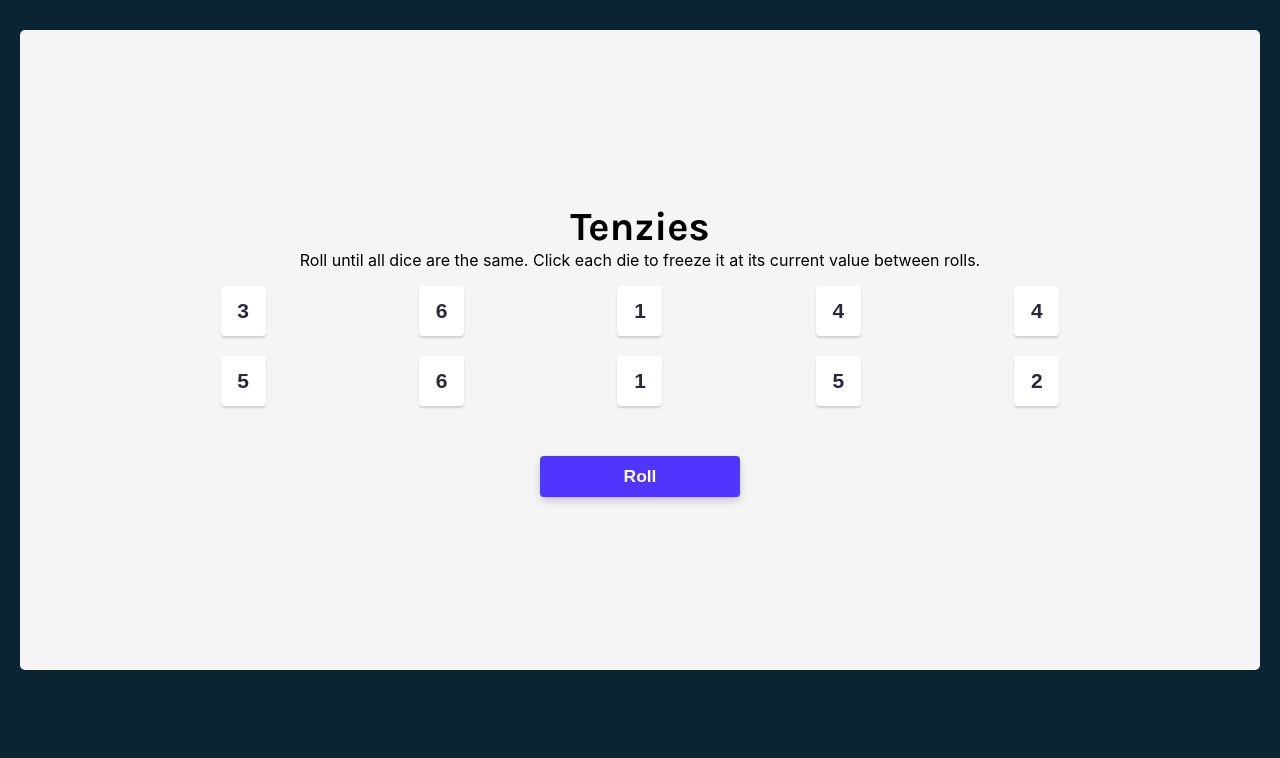
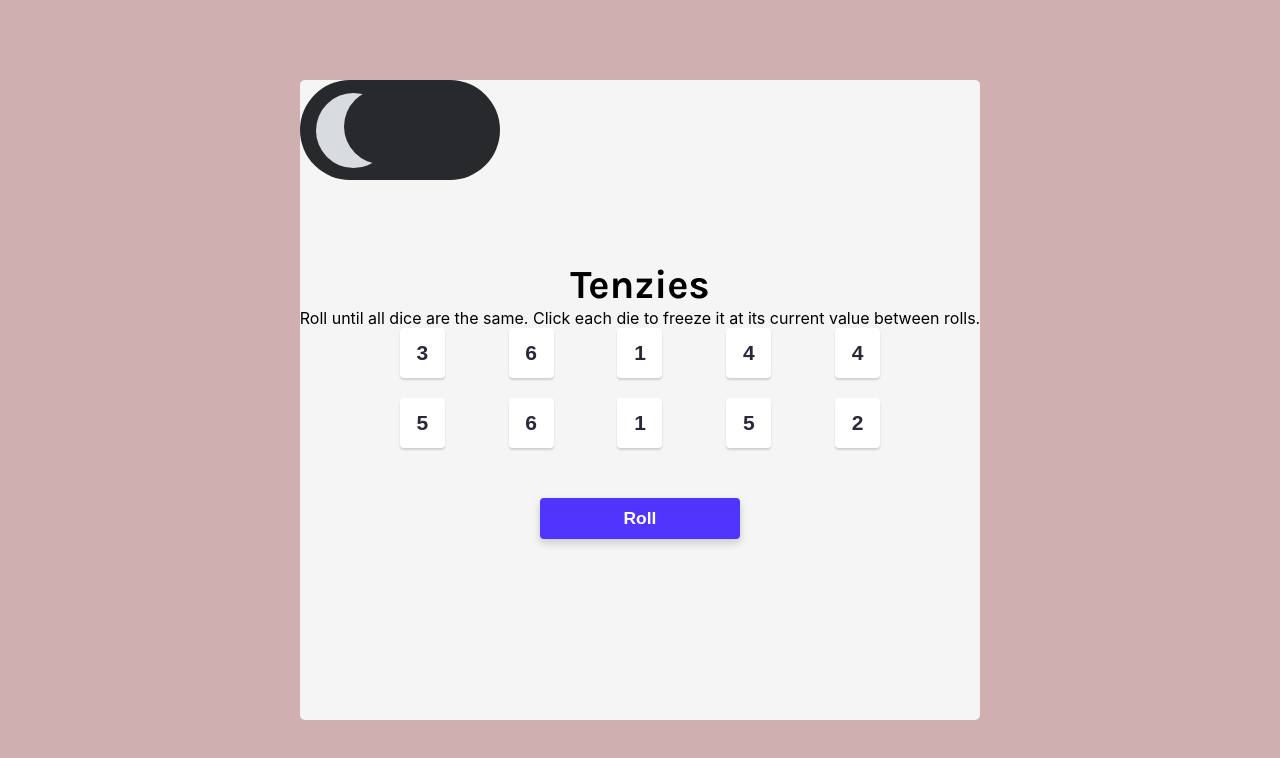
Before and after one commit to Lanr3waju/tenzies, a React (Create React App) app: page / in a window 1280 px wide. Shown: the top 758 px of the page. Built offline with nearby package versions, Linux system fonts and the light colour scheme.

Commit message:
Create toggle-btn component

```diff
--- a/src/App.css
+++ b/src/App.css
@@ -88,3 +88,74 @@ main {
   box-shadow: 0 2px 2px #00000026;
   border-radius: 4px;
 }
+
+:root {
+  --light: #d8dbe0;
+  --dark: #28292c;
+  --link: #1b8170;
+  --link-hover: #185e52;
+}
+
+* {
+  padding: 0;
+  margin: 0;
+  box-sizing: border-box;
+}
+
+body {
+  background-color: #cfafaf;
+  display: flex;
+  justify-content: center;
+  align-items: center;
+  height: 100vh;
+}
+
+.toggle-switch {
+  position: relative;
+  width: 200px;
+}
+
+label {
+  position: absolute;
+  width: 100%;
+  height: 100px;
+  background-color: var(--dark);
+  border-radius: 50px;
+  cursor: pointer;
+}
+
+input {
+  position: absolute;
+  display: none;
+}
+
+.slider {
+  position: absolute;
+  width: 100%;
+  height: 100%;
+  border-radius: 50px;
+  transition: 0.3s;
+}
+
+input:checked ~ .slider {
+  background-color: var(--light);
+}
+
+.slider::before {
+  content: "";
+  position: absolute;
+  top: 13px;
+  left: 16px;
+  width: 75px;
+  height: 75px;
+  border-radius: 50%;
+  box-shadow: inset 28px -4px 0 0 var(--light);
+  background-color: var(--dark);
+  transition: 0.3s;
+}
+
+input:checked ~ .slider::before {
+  transform: translateX(95px);
+  background-color: var(--dark);
+  box-shadow: none;
+}
--- a/src/App.jsx
+++ b/src/App.jsx
@@ -1,10 +1,14 @@
 import './App.css';
 import React from 'react';
 import Main from './components/Main';
+import ToggleBtn from './components/ToggleBtn';
 
 function App() {
   return (
-    <Main />
+    <>
+      <ToggleBtn />
+      <Main />
+    </>
   );
 }
 
--- /dev/null
+++ b/src/components/ToggleBtn.jsx
@@ -0,0 +1,12 @@
+import React from 'react';
+
+export default function ToggleBtn() {
+  return (
+    <div className="toggle-switch">
+      <label htmlFor="toggle-box">
+        <input id="toggle-box" type="checkbox" />
+        <span className="slider" />
+      </label>
+    </div>
+  );
+}
```
